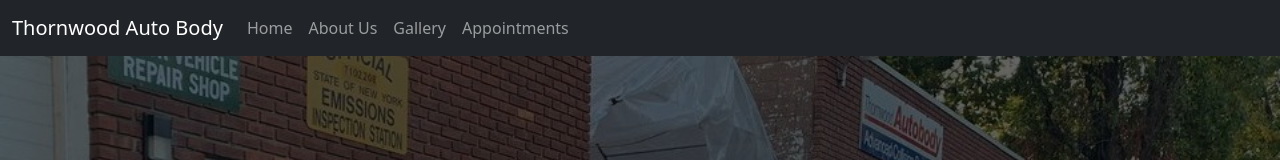
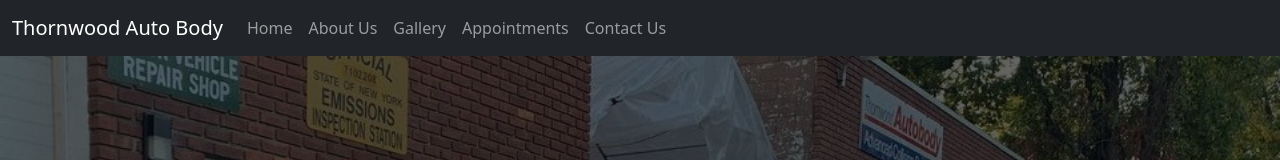
Before and after one commit to goldtomb/thornwood, a website: page index.html in a window 1280 px wide. Shown: the top 160 px of the page. Drawn offline with nearby package versions, Linux system fonts and the light colour scheme; a script that the page names is missing.

Commit message:
we're close

```diff
--- a/index.html
+++ b/index.html
@@ -36,6 +36,9 @@
                         </li>
                         <li class="nav-item">
                             <a class="nav-link" href="#appointments">Appointments</a>
+                        </li>
+                        <li class="nav-item">
+                            <a class="nav-link" href="#contact">Contact Us</a>
                         </li>
                     </ul>
                 </div>
@@ -161,7 +164,7 @@
 
 
     </div>
-    <footer class="bg-dark text-center p-4" style="color: white;" width: 100%;>
+    <footer class="bg-dark text-center p-4" id="contact" style="color: white;" width: 100%;>
         <p class="subtitle text-center">Tel: (914) 741-0175</p>
         <p class="subtitle text-center"><a style="color: white; text-decoration: none;" href="mailto:thornwoodautobodyshop@gmail.com">Email Us: thornwoodautobodyshop@gmail.com</a> </p>
         <p class="title"> Copyright &copy; 2021 Thornwood Auto Body</p>
```
